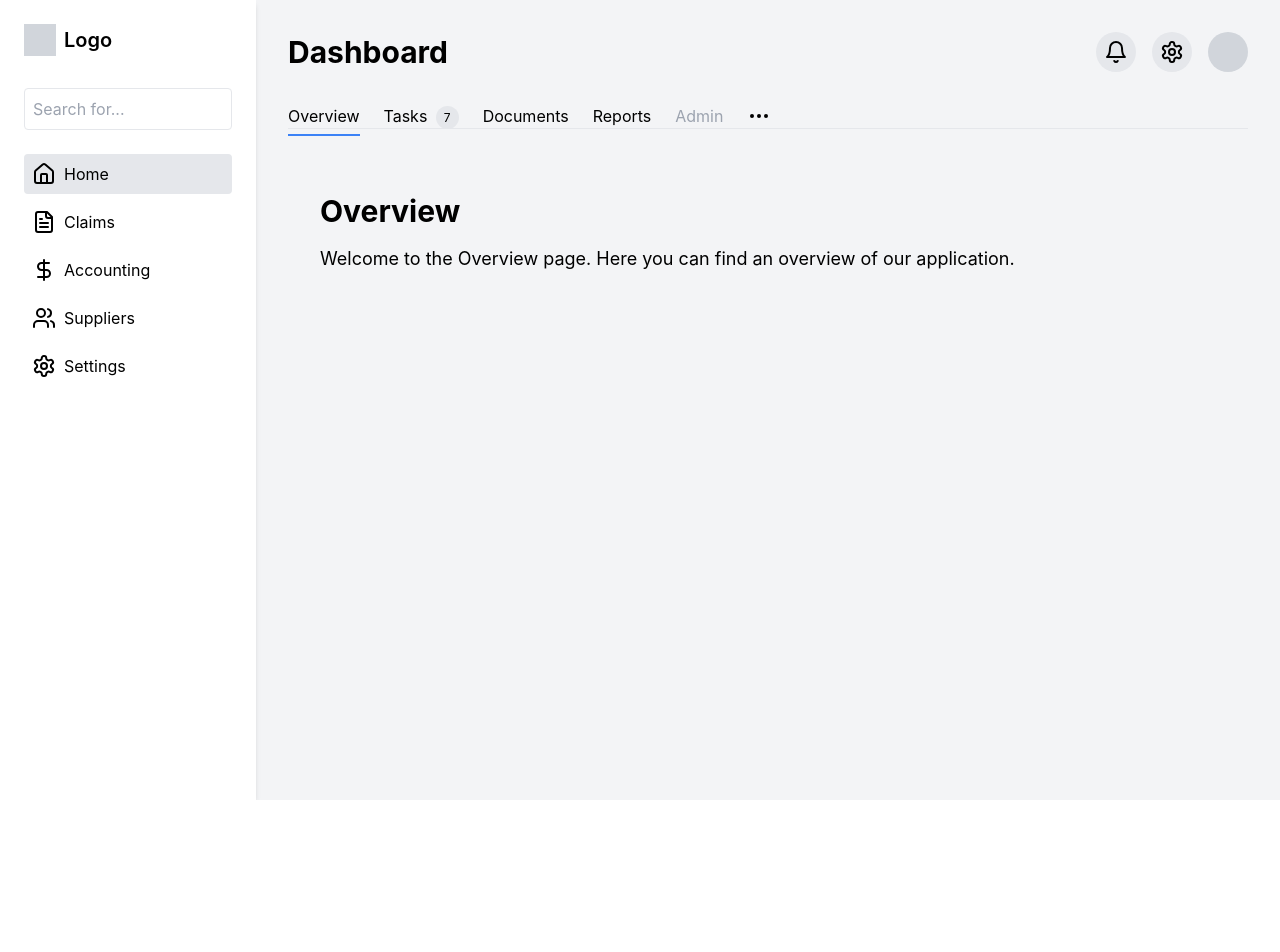
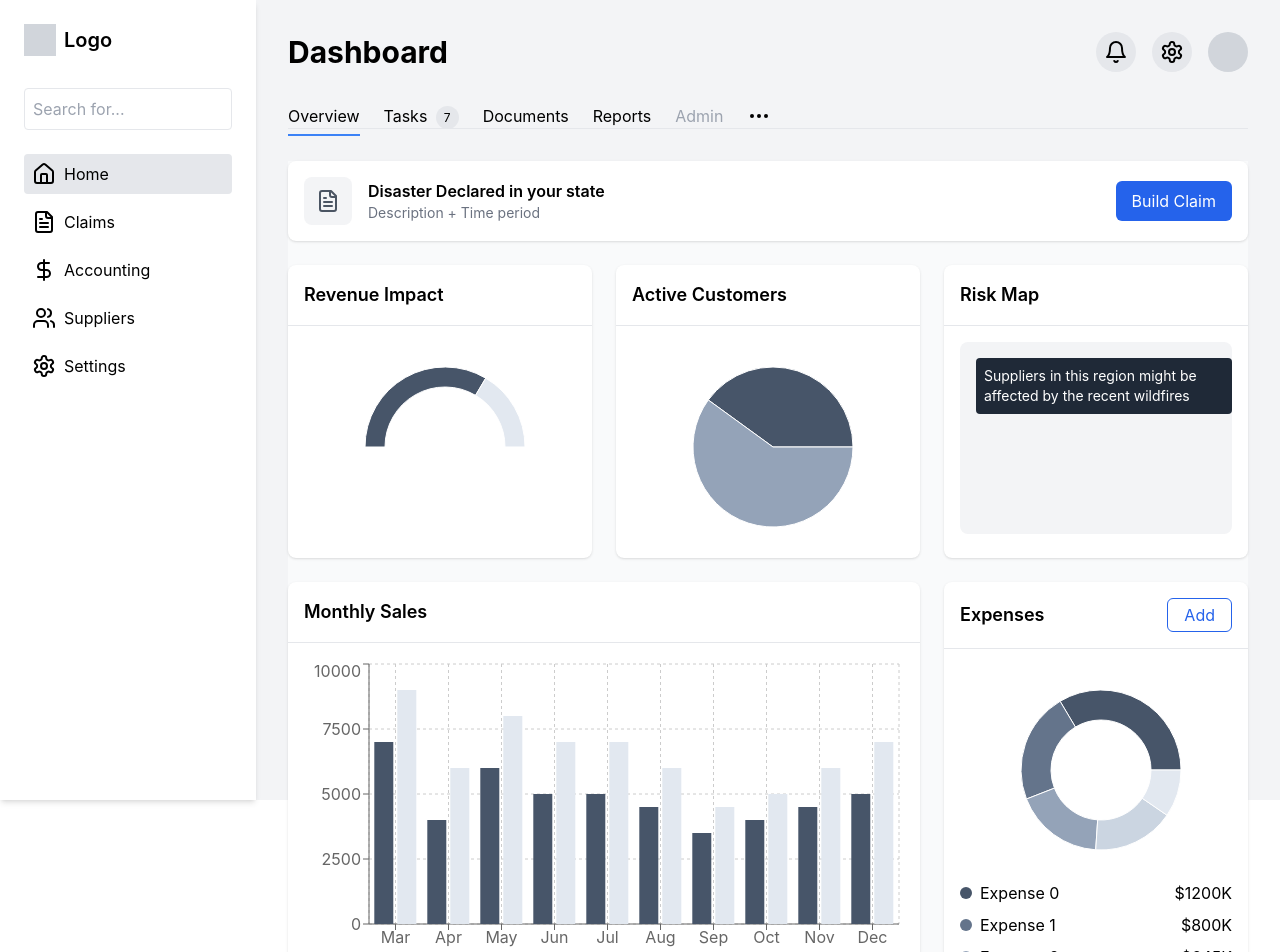
Before and after one commit to dyb323lu/prisere-web-app, a React (Create React App) app: page /overview in a window 1280 px wide. Shown: the top 952 px of the page. Before the commit the page ends 800 px from the top, so only its background shows below. Built offline with nearby package versions, Linux system fonts and the light colour scheme.

Commit message:
Add Overview Dashboard

```diff
--- a/src/App.js
+++ b/src/App.js
@@ -155,3 +155,5 @@ const App = () => {
 };
 
 export default App;
+
+// export default Dashboard;
--- a/src/Overview.js
+++ b/src/Overview.js
@@ -1,13 +1,202 @@
-// src/Overview.js
 import React from 'react';
+import { Settings, Bell, Search, Home, FileText, Calculator, Users, Cog } from 'lucide-react';
+import { PieChart, Pie, BarChart, Bar, XAxis, YAxis, CartesianGrid, Cell } from 'recharts';
+
+// Custom Card Components
+const Card = ({ children, className = '' }) => (
+    <div className={`bg-white rounded-lg shadow ${className}`}>
+        {children}
+    </div>
+);
+
+const CardHeader = ({ children, className = '' }) => (
+    <div className={`p-4 border-b ${className}`}>
+        {children}
+    </div>
+);
+
+const CardTitle = ({ children }) => (
+    <h3 className="text-lg font-semibold">
+        {children}
+    </h3>
+);
+
+const CardContent = ({ children, className = '' }) => (
+    <div className={`p-4 ${className}`}>
+        {children}
+    </div>
+);
 
 const Overview = () => {
+    // Sample data for monthly sales
+    const monthlyData = [
+        { month: 'Mar', current: 7000, past: 9000 },
+        { month: 'Apr', current: 4000, past: 6000 },
+        { month: 'May', current: 6000, past: 8000 },
+        { month: 'Jun', current: 5000, past: 7000 },
+        { month: 'Jul', current: 5000, past: 7000 },
+        { month: 'Aug', current: 4500, past: 6000 },
+        { month: 'Sep', current: 3500, past: 4500 },
+        { month: 'Oct', current: 4000, past: 5000 },
+        { month: 'Nov', current: 4500, past: 6000 },
+        { month: 'Dec', current: 5000, past: 7000 },
+    ];
+
+    // Sample data for expenses
+    const expenseData = [
+        { name: 'Expense 0', value: 1200000, color: '#475569' },
+        { name: 'Expense 1', value: 800000, color: '#64748b' },
+        { name: 'Expense 2', value: 645000, color: '#94a3b8' },
+        { name: 'Expense 3', value: 590000, color: '#cbd5e1' },
+        { name: 'Expense 4', value: 342000, color: '#e2e8f0' },
+    ];
+
+    // Sample data for customer distribution
+    const customerData = [
+        { name: 'Very Active', value: 40, color: '#475569' },
+        { name: 'Inactive', value: 60, color: '#94a3b8' },
+    ];
+
     return (
-        <div className="p-8">
-            <h1 className="text-3xl font-bold mb-4">Overview</h1>
-            <p className="text-lg">
-                Welcome to the Overview page. Here you can find an overview of our application.
-            </p>
+        <div className="min-h-screen bg-gray-50">
+            {/* Alert Card */}
+            <Card className="mb-6">
+                <CardContent className="flex justify-between items-center p-4">
+                    <div className="flex gap-4 items-center">
+                        <div className="w-12 h-12 bg-gray-100 rounded-lg flex items-center justify-center">
+                            <FileText size={24} className="text-gray-600" />
+                        </div>
+                        <div>
+                            <h3 className="font-semibold">Disaster Declared in your state</h3>
+                            <p className="text-gray-500 text-sm">Description + Time period</p>
+                        </div>
+                    </div>
+                    <button className="px-4 py-2 bg-blue-600 text-white rounded-md">
+                        Build Claim
+                    </button>
+                </CardContent>
+            </Card>
+
+            {/* Metrics Grid */}
+            <div className="grid grid-cols-3 gap-6 mb-6">
+                {/* Revenue Impact */}
+                <Card>
+                    <CardHeader>
+                        <CardTitle>Revenue Impact</CardTitle>
+                    </CardHeader>
+                    <CardContent className="flex justify-center">
+                        <PieChart width={200} height={200}>
+                            <Pie
+                                data={[{ value: 67 }, { value: 33 }]}
+                                cx={100}
+                                cy={100}
+                                startAngle={180}
+                                endAngle={0}
+                                innerRadius={60}
+                                outerRadius={80}
+                            >
+                                <Cell fill="#475569" />
+                                <Cell fill="#e2e8f0" />
+                            </Pie>
+                        </PieChart>
+                    </CardContent>
+                </Card>
+
+                {/* Active Customers */}
+                <Card>
+                    <CardHeader>
+                        <CardTitle>Active Customers</CardTitle>
+                    </CardHeader>
+                    <CardContent className="flex justify-center">
+                        <PieChart width={200} height={200}>
+                            <Pie
+                                data={customerData}
+                                cx={100}
+                                cy={100}
+                                outerRadius={80}
+                                dataKey="value"
+                            >
+                                {customerData.map((entry, index) => (
+                                    <Cell key={index} fill={entry.color} />
+                                ))}
+                            </Pie>
+                        </PieChart>
+                    </CardContent>
+                </Card>
+
+                {/* Risk Map */}
+                <Card>
+                    <CardHeader>
+                        <CardTitle>Risk Map</CardTitle>
+                    </CardHeader>
+                    <CardContent>
+                        <div className="relative h-48 bg-gray-100 rounded-lg">
+                            <div className="absolute top-4 left-4 bg-gray-800 text-white p-2 rounded text-sm">
+                                Suppliers in this region might be affected by the recent wildfires
+                            </div>
+                        </div>
+                    </CardContent>
+                </Card>
+            </div>
+
+            {/* Charts Row */}
+            <div className="grid grid-cols-3 gap-6">
+                {/* Monthly Sales */}
+                <Card className="col-span-2">
+                    <CardHeader>
+                        <CardTitle>Monthly Sales</CardTitle>
+                    </CardHeader>
+                    <CardContent>
+                        <BarChart width={600} height={300} data={monthlyData}>
+                            <CartesianGrid strokeDasharray="3 3" />
+                            <XAxis dataKey="month" />
+                            <YAxis />
+                            <Bar dataKey="current" fill="#475569" name="Current Year" />
+                            <Bar dataKey="past" fill="#e2e8f0" name="Past Year" />
+                        </BarChart>
+                    </CardContent>
+                </Card>
+
+                {/* Expenses */}
+                <Card>
+                    <CardHeader className="flex justify-between items-center">
+                        <CardTitle>Expenses</CardTitle>
+                        <button className="px-4 py-1 text-blue-600 border border-blue-600 rounded-md">
+                            Add
+                        </button>
+                    </CardHeader>
+                    <CardContent>
+                        <div className="flex justify-center mb-4">
+                            <PieChart width={200} height={200}>
+                                <Pie
+                                    data={expenseData}
+                                    cx={100}
+                                    cy={100}
+                                    outerRadius={80}
+                                    innerRadius={50}
+                                    dataKey="value"
+                                >
+                                    {expenseData.map((entry, index) => (
+                                        <Cell key={index} fill={entry.color} />
+                                    ))}
+                                </Pie>
+                            </PieChart>
+                        </div>
+                        <div className="space-y-2">
+                            {expenseData.map((expense, index) => (
+                                <div key={index} className="flex justify-between items-center">
+                                    <div className="flex items-center gap-2">
+                                        <div className="w-3 h-3 rounded-full" style={{ backgroundColor: expense.color }}></div>
+                                        <span>{expense.name}</span>
+                                    </div>
+                                    <span>${(expense.value / 1000).toFixed(0)}K</span>
+                                </div>
+                            ))}
+                        </div>
+                    </CardContent>
+                </Card>
+            </div>
+
         </div>
     );
 };
```
